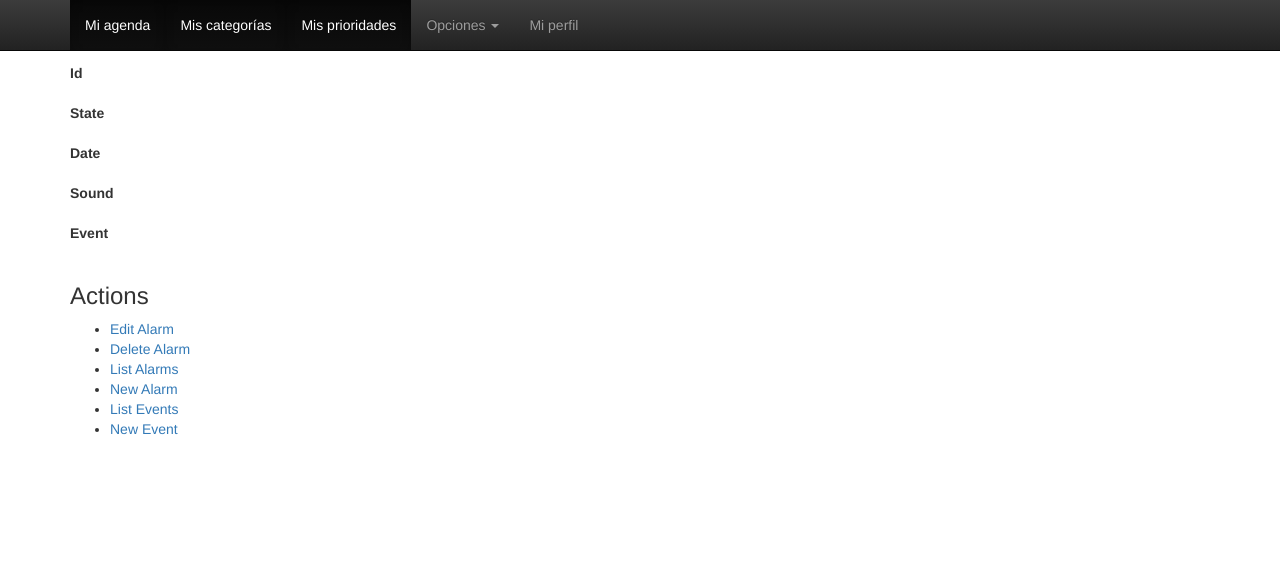
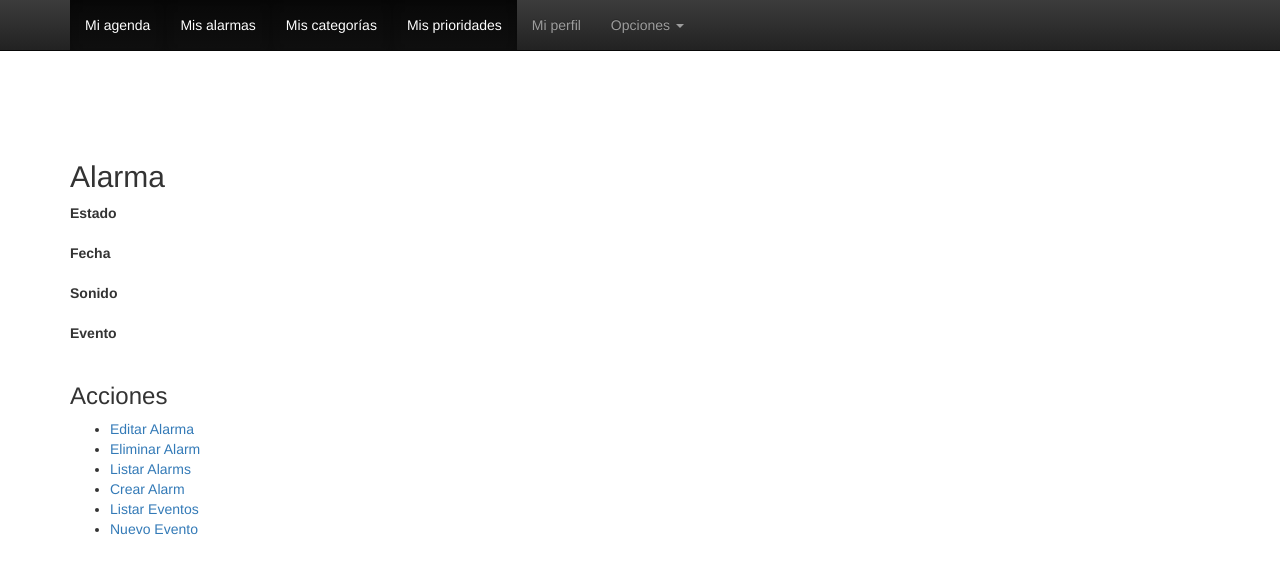
Before and after one commit to ivalvarad/Agenda, a CakePHP app: the page made by app/View/Alarms/view.ctp in a window 1280 px wide. Shown: the top 574 px of the page. Run offline with PHP 8.4 and a stand-in for CakePHP, Linux system fonts and the light colour scheme; the template is opened without the code that fills it, so the values that code supplies are empty; some libraries are stand-ins or nearby versions.

Commit message:
Arreglos en alarma.

```diff
--- a/app/View/Alarms/view.ctp
+++ b/app/View/Alarms/view.ctp
@@ -1,29 +1,24 @@
+<br><br><br><br><br><br><br>
 <div class="alarms view">
-<h2><?php echo __('Alarm'); ?></h2>
+<h2><?php echo __('Alarma'); ?></h2>
 	<dl>
-		<dt><?php echo __('Id'); ?></dt>
-		<dd>
-			<?php echo h($alarm['Alarm']['id']); ?>
-			&nbsp;
-		</dd>
-		<dt><?php echo __('State'); ?></dt>
+		<dt><?php echo __('Estado'); ?></dt>
 		<dd>
 			<?php echo h($alarm['Alarm']['state']); ?>
 			&nbsp;
 		</dd>
-		<dt><?php echo __('Date'); ?></dt>
+		<dt><?php echo __('Fecha'); ?></dt>
 		<dd>
 			<?php echo h($alarm['Alarm']['date']); ?>
 			&nbsp;
 		</dd>
 
-		<dt><?php echo __('Sound'); ?></dt>
+		<dt><?php echo __('Sonido'); ?></dt>
 		<dd>
 			<?php echo $this->Html->link($alarm['Sound']['id'], array('controller' => 'sounds', 'action' => 'view', $alarm['Sound']['id'])); ?>
 			&nbsp;
 		</dd>
-
-		<dt><?php echo __('Event'); ?></dt>
+		<dt><?php echo __('Evento'); ?></dt>
 		<dd>
 			<?php echo $this->Html->link($alarm['Event']['id'], array('controller' => 'events', 'action' => 'view', $alarm['Event']['id'])); ?>
 			&nbsp;
@@ -31,13 +26,13 @@
 	</dl>
 </div>
 <div class="actions">
-	<h3><?php echo __('Actions'); ?></h3>
+	<h3><?php echo __('Acciones'); ?></h3>
 	<ul>
-		<li><?php echo $this->Html->link(__('Edit Alarm'), array('action' => 'edit', $alarm['Alarm']['id'])); ?> </li>
-		<li><?php echo $this->Form->postLink(__('Delete Alarm'), array('action' => 'delete', $alarm['Alarm']['id']), array('confirm' => __('Are you sure you want to delete # %s?', $alarm['Alarm']['id']))); ?> </li>
-		<li><?php echo $this->Html->link(__('List Alarms'), array('action' => 'index')); ?> </li>
-		<li><?php echo $this->Html->link(__('New Alarm'), array('action' => 'add')); ?> </li>
-		<li><?php echo $this->Html->link(__('List Events'), array('controller' => 'events', 'action' => 'index')); ?> </li>
-		<li><?php echo $this->Html->link(__('New Event'), array('controller' => 'events', 'action' => 'add')); ?> </li>
+		<li><?php echo $this->Html->link(__('Editar Alarma'), array('action' => 'edit', $alarm['Alarm']['id'])); ?> </li>
+		<li><?php echo $this->Form->postLink(__('Eliminar Alarm'), array('action' => 'delete', $alarm['Alarm']['id']), array('confirm' => __('Está seguro de que desea eliminar la alarma?'))); ?> </li>
+		<li><?php echo $this->Html->link(__('Listar Alarms'), array('action' => 'index')); ?> </li>
+		<li><?php echo $this->Html->link(__('Crear Alarm'), array('action' => 'add')); ?> </li>
+		<li><?php echo $this->Html->link(__('Listar Eventos'), array('controller' => 'events', 'action' => 'index')); ?> </li>
+		<li><?php echo $this->Html->link(__('Nuevo Evento'), array('controller' => 'events', 'action' => 'add')); ?> </li>
 	</ul>
 </div>
--- a/app/View/Elements/menu.ctp
+++ b/app/View/Elements/menu.ctp
@@ -15,10 +15,14 @@
 	  <ul class="nav navbar-nav">
 		<li class="active"><?php echo $this->Html->link(__('Mi agenda', true), array('controller'=>'events','action' => 'index')); ?></li>
 		<!-- <li class="active"><a href="#">Home</a></li> -->
+		<li class="active"><?php echo $this->Html->link(__('Mis alarmas', true), array('controller'=>'alarms','action' => 'index')); ?></li>
+		<!-- <li class="active"><a href="#">Home</a></li> -->
 		<li class="active"><?php echo $this->Html->link(__('Mis categorías', true), array('controller'=>'categories','action' => 'index')); ?></li>
 		<!-- <li class="active"><a href="#">Home</a></li> -->
 		<li class="active"><?php echo $this->Html->link(__('Mis prioridades', true), array('controller'=>'priorities','action' => 'index')); ?></li>
 		<!-- <li class="active"><a href="#">Home</a></li> -->
+		<li><?php echo $this->Html->link(__('Mi perfil', true), array('controller'=>'users','action' => 'index')); ?></li>
+		<!-- <li><a href="#about">Mi perfil</a></li> -->
 		<li class="dropdown">
 		  <a href="#" class="dropdown-toggle" data-toggle="dropdown" role="button" aria-haspopup="true" aria-expanded="false">Opciones <span class="caret"></span></a>
 		  <ul class="dropdown-menu">
@@ -26,8 +30,6 @@
 			<li> <?php echo $this->Html->link('Opciones de alarma',array('controller' => 'alarms','action' => 'cambiar_sonido')) ?> </li>
 		  </ul>
 		</li>
-		<li><?php echo $this->Html->link(__('Mi perfil', true), array('controller'=>'users','action' => 'index')); ?></li>
-		<!-- <li><a href="#about">Mi perfil</a></li> -->
 		<?php
 			if ($_SESSION['usernm'] !== null){
 			?>
```
Also changed, not shown: app/Controller/AlarmsController.php (+4 -5 lines), app/Model/Alarm.php (+0 -10 lines), app/View/Alarms/add.ctp (+11 -11 lines), app/View/Alarms/edit.ctp (+13 -11 lines).
